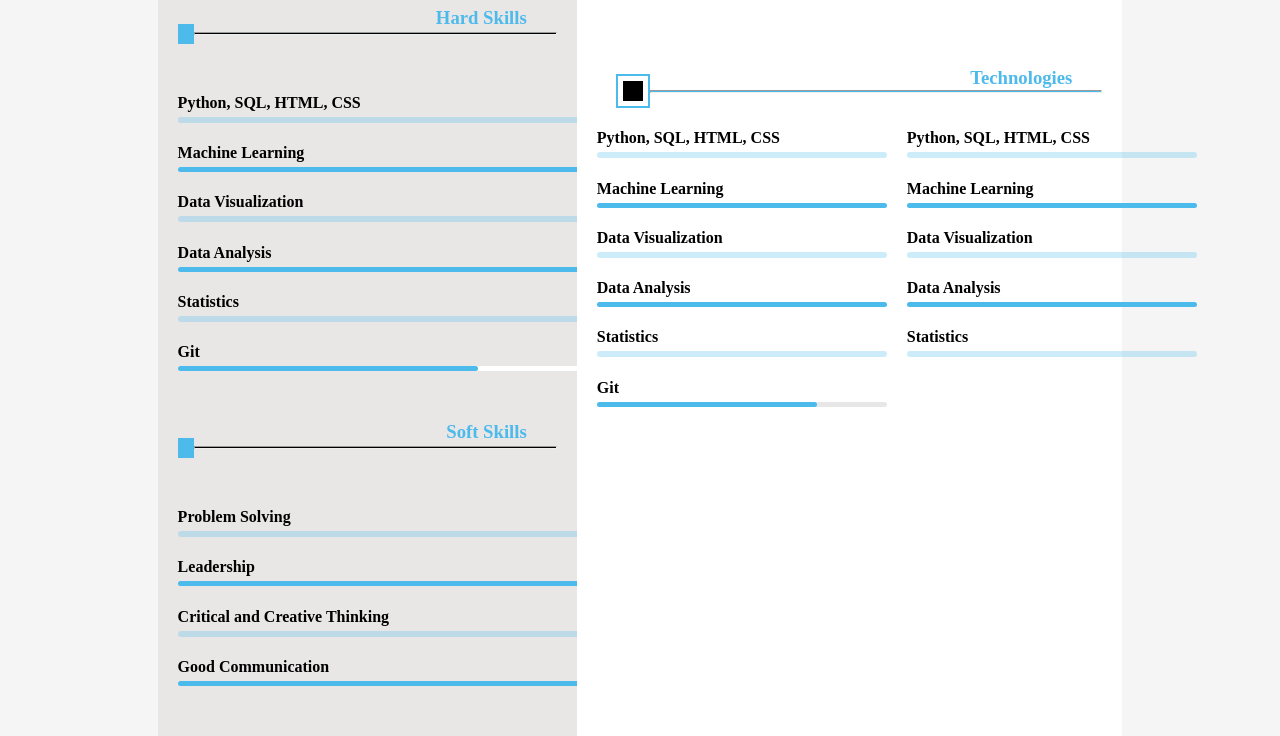
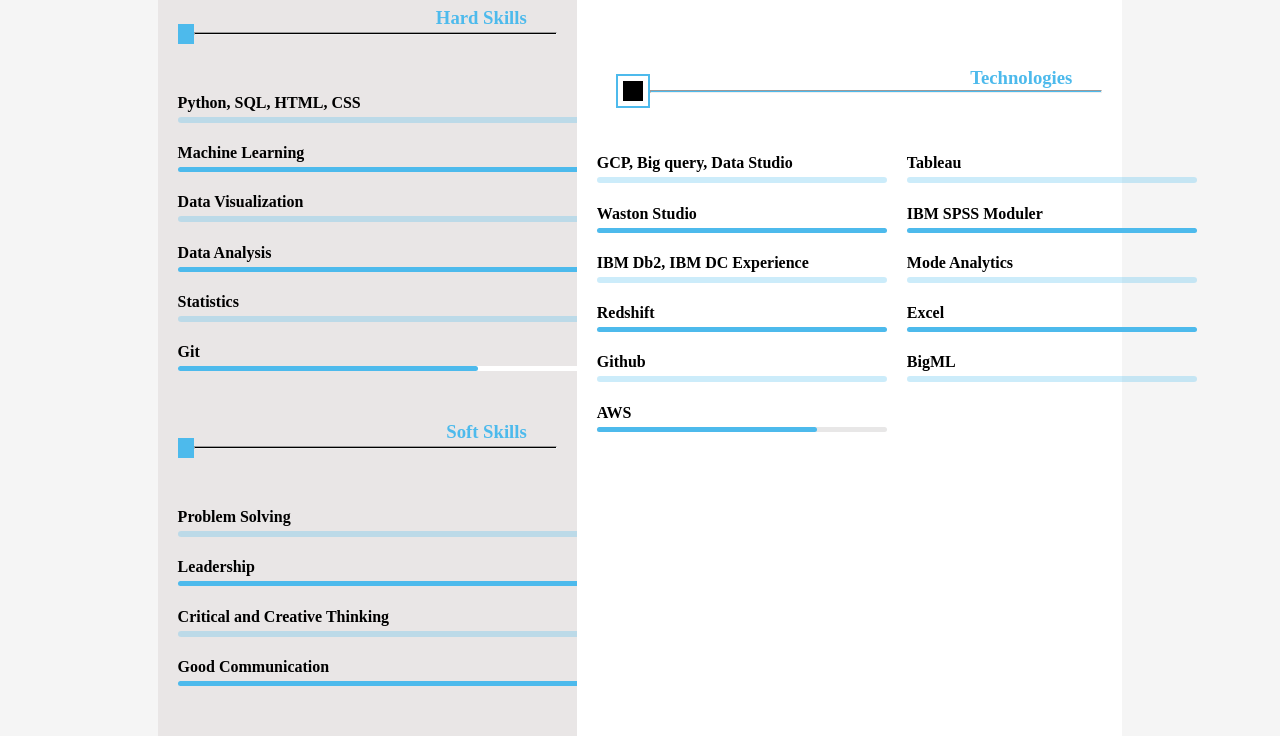
Before and after one commit to emedee/van_gaal, a plain HTML site: page index.html in a window 1280 px wide. Shown: the part 848-1584 px from the top of the page. Drawn offline with Linux system fonts and the light colour scheme.

Commit message:
modified work

```diff
--- a/index.html
+++ b/index.html
@@ -244,27 +244,27 @@
                 <div class="technology">
                     <div class="left-technology">
                         <div class="skills">
-                            <h4 class="skillset">Python, SQL, HTML, CSS</h4>
+                            <h4 class="skillset">GCP, Big query, Data Studio</h4>
                             <div class="skill-line-one-tech">
 
                             </div>
-                            <h4 class="skillset">Machine Learning</h4>
+                            <h4 class="skillset">Waston Studio</h4>
                             <div class="skill-line-two-tech">
 
                             </div>
-                            <h4 class="skillset">Data Visualization</h4>
+                            <h4 class="skillset">IBM Db2, IBM DC Experience</h4>
                             <div class="skill-line-one-tech">
 
                             </div>
-                            <h4 class="skillset">Data Analysis</h4>
+                            <h4 class="skillset">Redshift</h4>
                             <div class="skill-line-two-tech">
 
                             </div>
-                            <h4 class="skillset">Statistics</h4>
+                            <h4 class="skillset">Github</h4>
                             <div class="skill-line-one-tech">
 
                             </div>
-                            <h4 class="skillset">Git</h4>
+                            <h4 class="skillset">AWS</h4>
                             <div class="skill-line-four-tech">
                                 <div class="skill-line-three-tech">
 
@@ -274,23 +274,23 @@
                     </div>
                     <div class="right-technology">
                         <div class="skills">
-                            <h4 class="skillset">Python, SQL, HTML, CSS</h4>
+                            <h4 class="skillset">Tableau</h4>
                             <div class="skill-line-one-tech">
 
                             </div>
-                            <h4 class="skillset">Machine Learning</h4>
+                            <h4 class="skillset">IBM SPSS Moduler</h4>
                             <div class="skill-line-two-tech">
 
                             </div>
-                            <h4 class="skillset">Data Visualization</h4>
+                            <h4 class="skillset">Mode Analytics</h4>
                             <div class="skill-line-one-tech">
 
                             </div>
-                            <h4 class="skillset">Data Analysis</h4>
+                            <h4 class="skillset">Excel</h4>
                             <div class="skill-line-two-tech">
 
                             </div>
-                            <h4 class="skillset">Statistics</h4>
+                            <h4 class="skillset">BigML</h4>
                             <div class="skill-line-one-tech">
 
                             </div>
--- a/style.css
+++ b/style.css
@@ -205,6 +205,7 @@ p, h3{
 .technology{
     display: flex;
     flex-direction: row;
+    margin-top: 25px;
 }
 .left-technology{
     margin-right: 20px;
```
